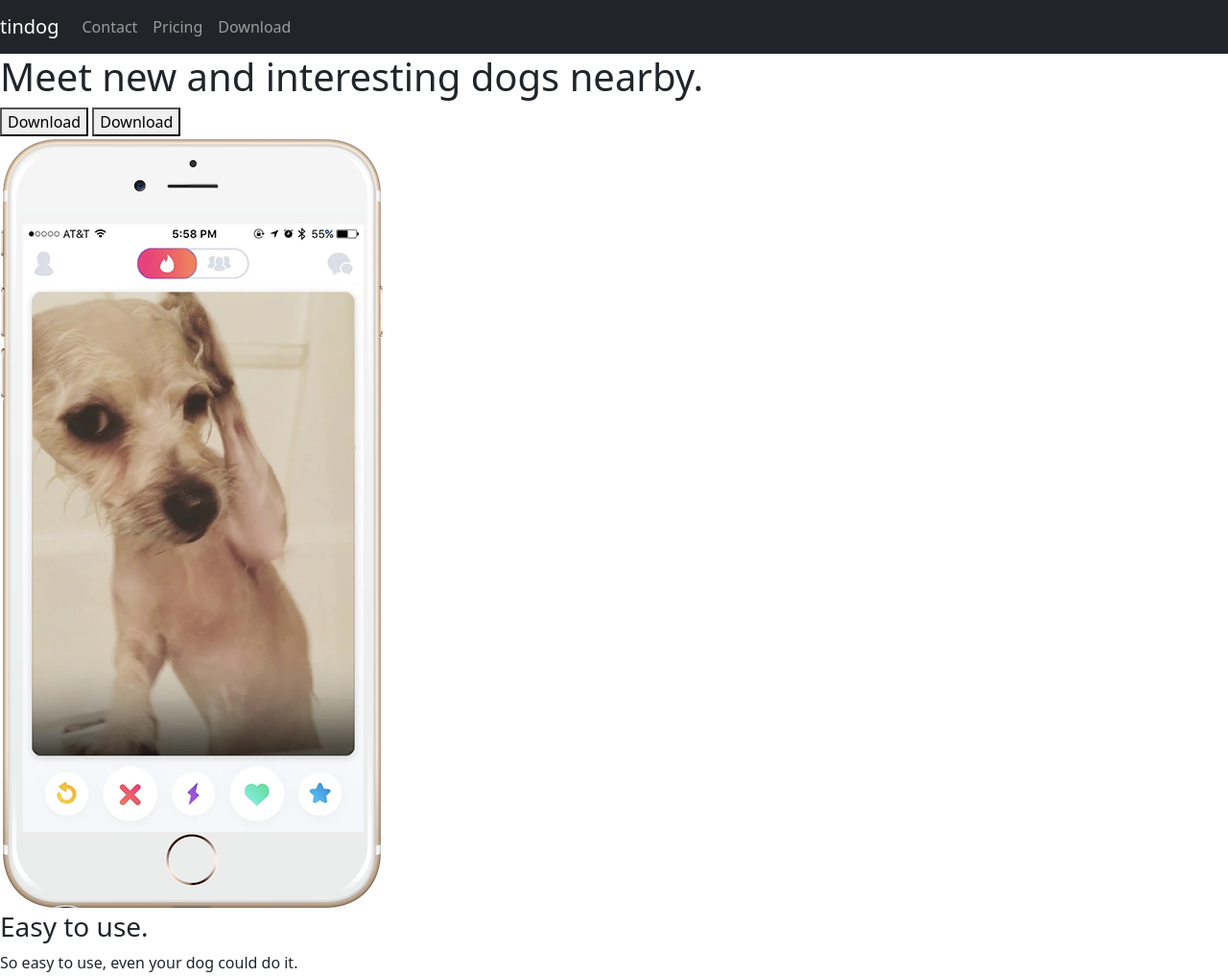
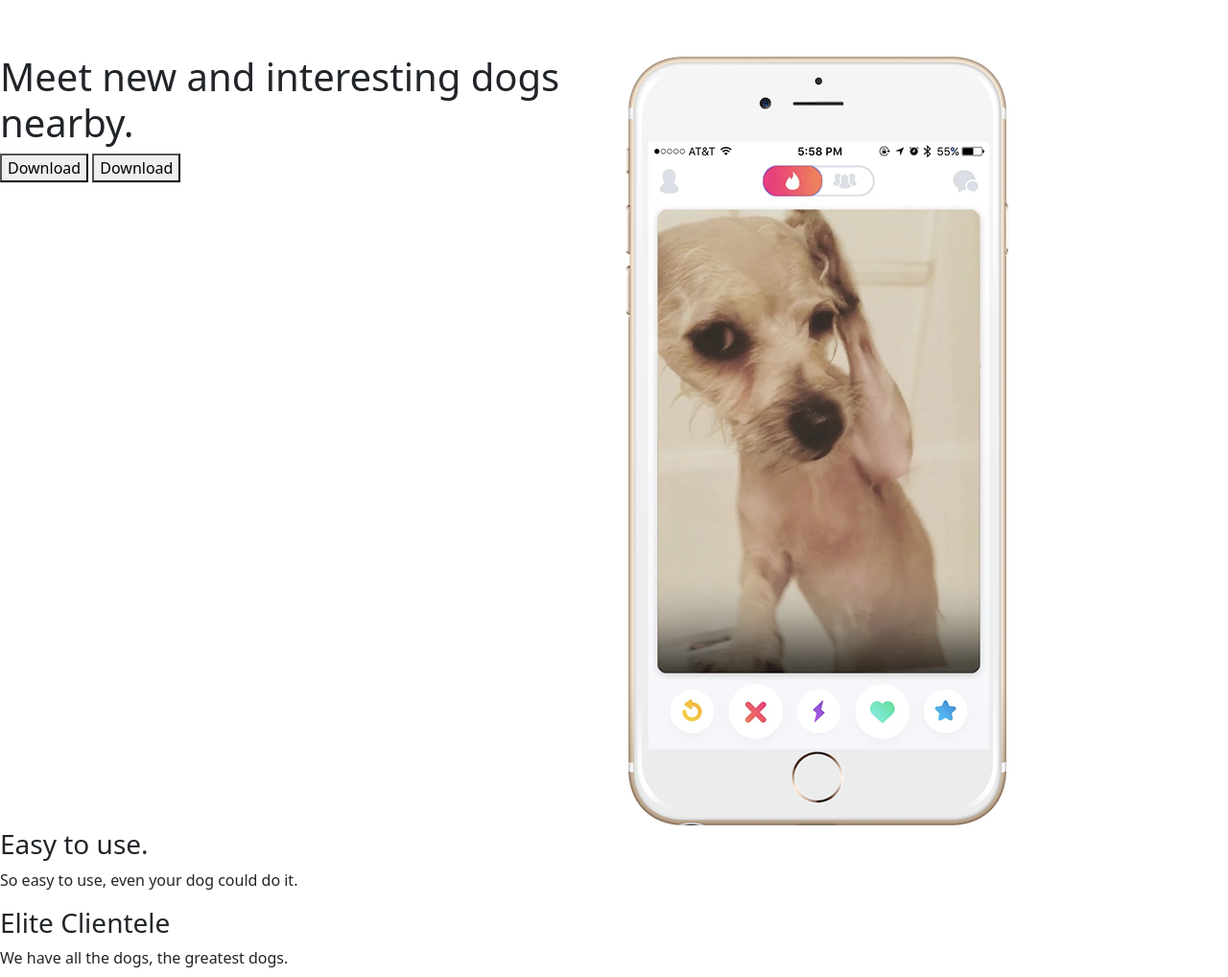
Before and after one commit to danielbates5/tindog, a plain HTML site: page index.html in a window 1280 px wide. Shown: the top 1018 px of the page at 96% size. Drawn offline with nearby package versions, Linux system fonts and the light colour scheme.

Commit message:
Update index.html

```diff
--- a/index.html
+++ b/index.html
@@ -19,19 +19,19 @@
   </head>
   <body>
 
-    <!-- Optional JavaScript; choose one of the two! -->
-
-    <!-- Option 1: Bootstrap Bundle with Popper -->
-
 
     <!-- Option 2: Separate Popper and Bootstrap JS -->
 
     <script src="https://cdn.jsdelivr.net/npm/@popperjs/core@2.6.0/dist/umd/popper.min.js" integrity="sha384-KsvD1yqQ1/1+IA7gi3P0tyJcT3vR+NdBTt13hSJ2lnve8agRGXTTyNaBYmCR/Nwi" crossorigin="anonymous"></script>
     <script src="https://cdn.jsdelivr.net/npm/bootstrap@5.0.0-beta2/dist/js/bootstrap.min.js" integrity="sha384-nsg8ua9HAw1y0W1btsyWgBklPnCUAFLuTMS2G72MMONqmOymq585AcH49TLBQObG" crossorigin="anonymous"></script>
 
+<section id="title">
+	<div id="container-fluid">
+
 
     <!-- Nav Bar -->
-		<nav class="navbar navbar-expand-lg navbar-dark bg-dark">
+
+		<nav class="navbar navbar-expand-lg navbar-dark ">
 
 			<a class="navbar-brand" href="">tindog</a>
 
@@ -60,17 +60,21 @@
 
     <!-- Title -->
 
-    <div>
+    <div class="row">
+
+
+		<div class="col-lg-6">
       <h1>Meet new and interesting dogs nearby.</h1>
       <button type="button">Download</button>
       <button type="button">Download</button>
     </div>
-    <div>
+    <div class="col-lg-6">
       <img src="images/iphone6.png" alt="iphone-mockup">
     </div>
+	</div>
 
+	</div>
   </section>
-
 
   <!-- Features -->
 
```
